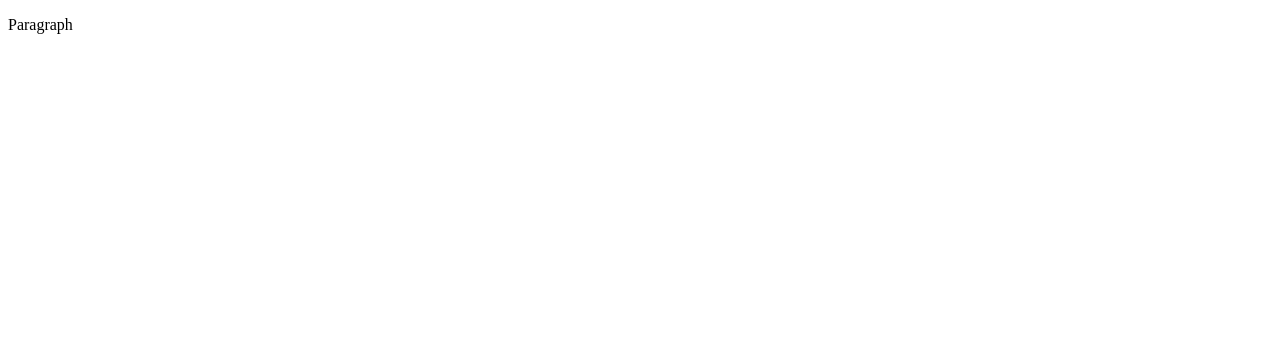
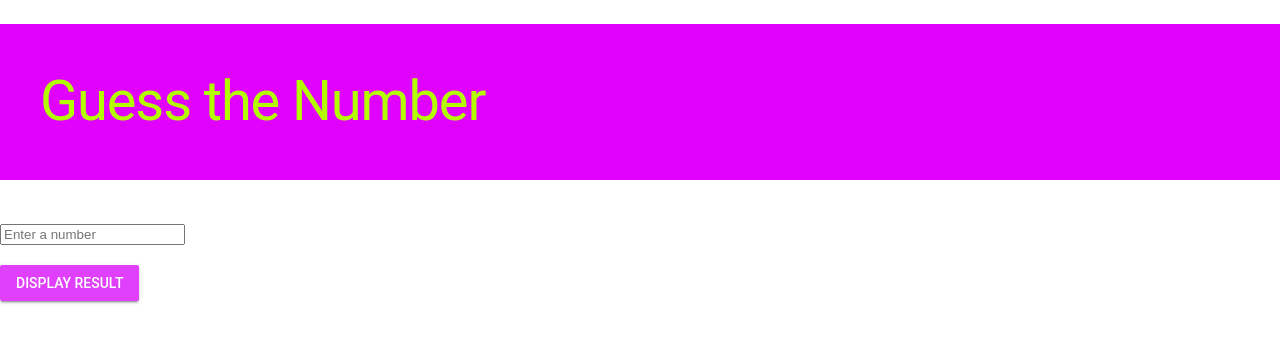
Before and after one commit to ICD2O-Digital-Tech-KukwacA/Unit4-01-HTML-GuessMyNumber, a plain HTML site: page index.html in a window 1280 px wide. Drawn offline with nearby package versions, Linux system fonts and the light colour scheme.

Commit message:
Unit4-01

```diff
--- a/css/style.css
+++ b/css/style.css
@@ -1,4 +1,17 @@
-/* Created by: Mr. Coxall
-* Created on: Sep 2020
-* This file contains the CSS for index.html
+/* Created by: Kukwac
+* Created on: May 2025
+* This CSS file defines the style for index.html
+* Unit4-01-HTML-GuessMyNumber
+* This file is used to style the HTML elements in the Guess My Number game.
 */
+
+body {
+    background-color: rgb(255, 255, 255);
+}
+
+h1 {
+    background-color: rgb(224, 2, 253);
+    color: hsl(78, 100%, 50%);
+    padding: 40px;
+    text-align: auto;
+}
--- a/index.html
+++ b/index.html
@@ -1,9 +1,33 @@
 <!DOCTYPE html>
-<html>
+<html lang="en-ca">
   <head>
-    <title>Title</title>
+    <meta charset="utf-8" />
+    <meta name="description" content="Guessing Game"/>
+    <meta name="keywords" content="immaculata, icd2o"/>
+    <meta name="author" content="Kukwac"/>
+    <meta name="viewport" content="width=device-width, initial-scale=1.0" />
+    <link rel="stylesheet" href="https://fonts.googleapis.com/icon?family=Material+Icons" />
+    <link rel="stylesheet" href="https://code.getmdl.io/1.3.0/material.indigo-purple.min.css" />
+    <link rel="stylesheet" href="./css/style.css" />
+    <link rel="icon" type="image/png" sizes="180x190" href="">
+    <title>Guess The Number</title>
   </head>
   <body>
-    <p>Paragraph</p>
+    <script src="./js/script.js"></script>
+    <form action="#">
+      <h1>Guess the Number</h1>
+      <div class="mdl-textfield mdl-js-textfield">
+        <input type="number" id="userGuess" step="any" placeholder="Enter a number">
+      </div>
+    </form>
+        <!-- Calculate Button -->
+        <button
+          class="mdl-button mdl-js-button mdl-button--raised mdl-js-ripple-effect mdl-button--accent"
+          onclick="guessGame()">
+          Display Result
+        </button>
+        <div id="answers">
+          <div id="result"></div>
+        </div>
   </body>
 </html>
--- a/js/script.js
+++ b/js/script.js
@@ -1,5 +1,21 @@
 // Copyright (c) 2020 Mr. Coxall All rights reserved
 //
-// Created by: Mr. Coxall
-// Created on: Sep 2020
+// Created by: Mr. Kukwac
+// Created on: May 2025
 // This file contains the JS functions for index.html
+"use strict"
+
+function guessGame() {
+    const maxNumber = 6;
+    const minNumber = 1;
+    let randomNumber = Math.floor(Math.random() * (maxNumber - minNumber + 1) + minNumber);
+    let display = "";
+    let userGuess = parseInt(document.getElementById("userGuess").value);
+    if (userGuess == randomNumber) {
+        display = "Correct! You guessed the number!";
+    }
+    if (userGuess != randomNumber) {
+    display = "Incorrect! The number was " + randomNumber + ".";
+    }
+    document.getElementById("result").innerHTML = display; ;
+}
```
